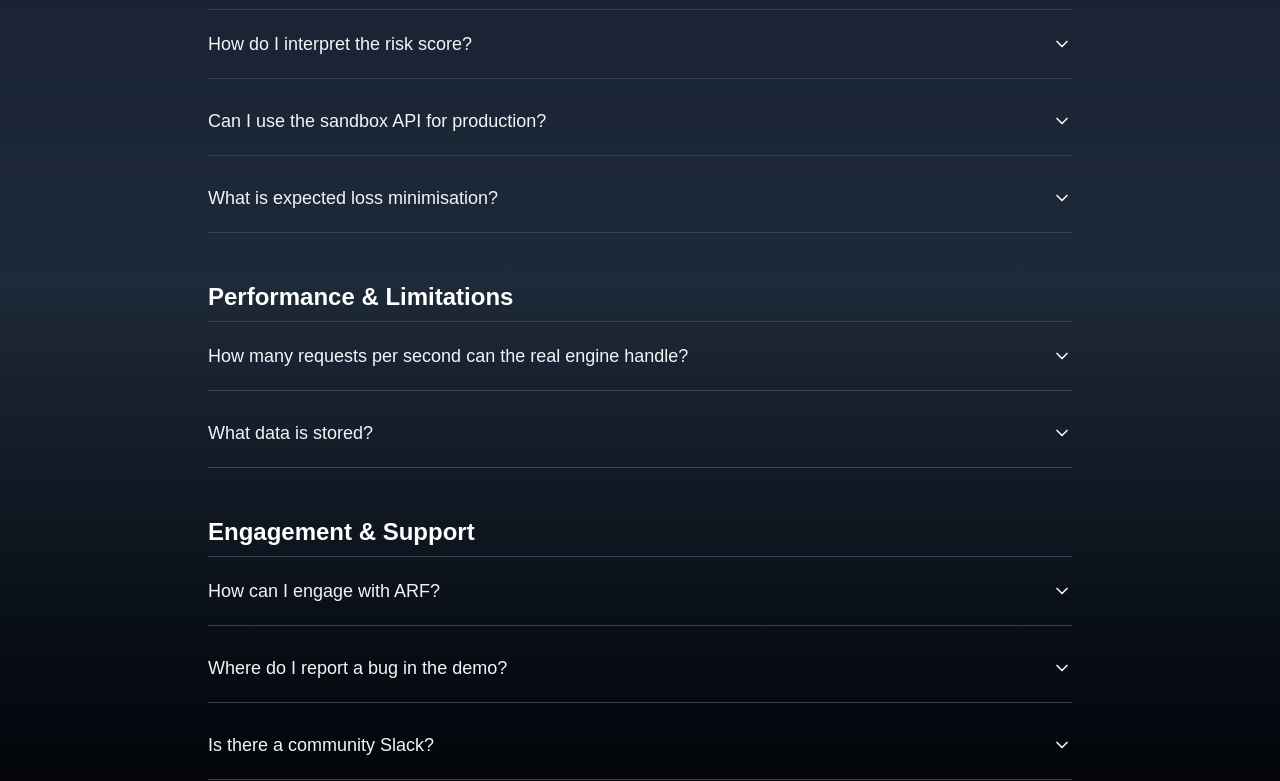
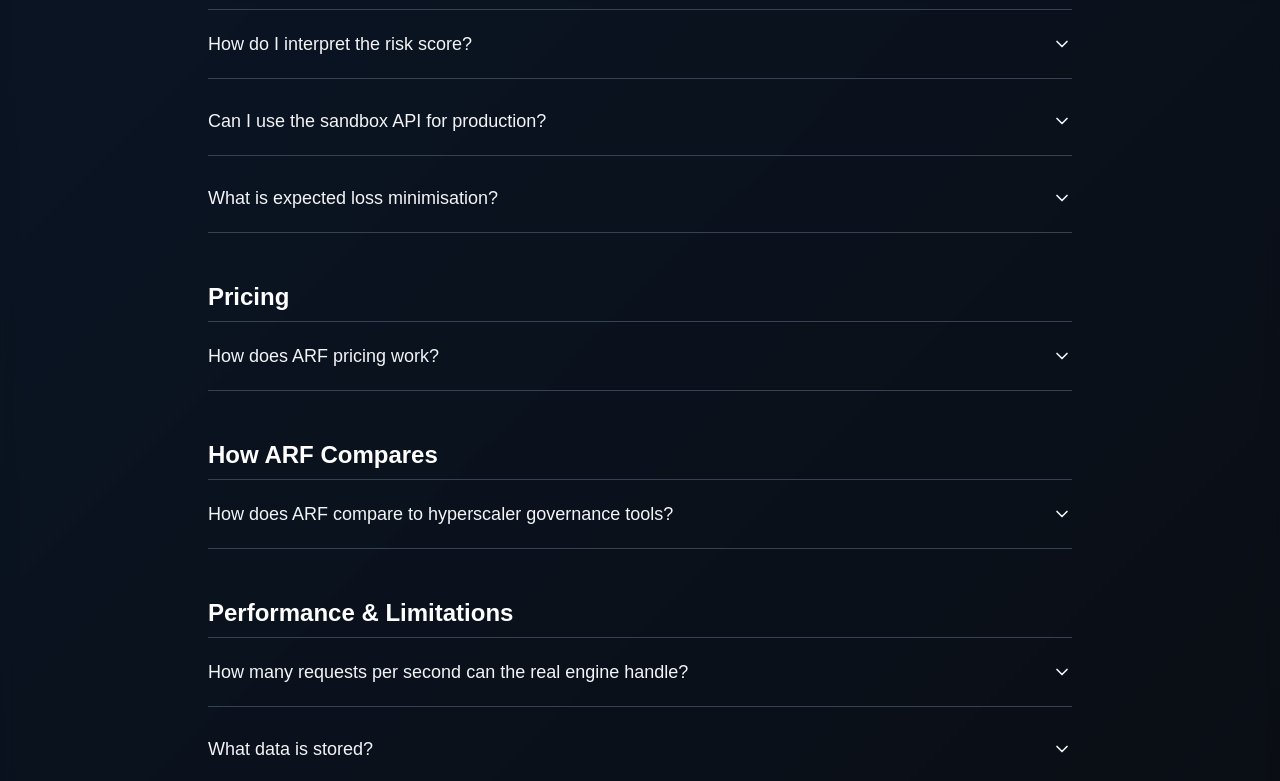
Before and after one commit to arf-foundation/arf-frontend, a Next.js app: page /faq in a window 1280 px wide. Shown: the part 632-1413 px from the top of the page. Built offline with nearby package versions, Linux system fonts and the light colour scheme.

Commit message:
Enhance FAQPage with Pricing and Competitors sections
Added sections for Pricing and Competitors with FAQ items.

```diff
--- a/app/faq/page.tsx
+++ b/app/faq/page.tsx
@@ -5,7 +5,7 @@ import { ChevronDown, ChevronUp } from 'lucide-react';
 
 export default function FAQPage() {
   return (
-    <div className="min-h-screen bg-gradient-to-b from-gray-900 via-gray-800 to-black text-white">
+    <div className="min-h-screen text-white">
       <div className="container mx-auto px-4 py-6 sm:py-8 max-w-4xl">
         <h1 className="text-3xl sm:text-4xl font-bold mb-4 bg-gradient-to-r from-blue-400 to-purple-400 bg-clip-text text-transparent">
           Frequently Asked Questions
@@ -58,6 +58,37 @@ export default function FAQPage() {
           </div>
         </section>
 
+        {/* Pricing */}
+        <section className="mb-10 sm:mb-12">
+          <h2 className="text-xl sm:text-2xl font-semibold mb-4 border-b border-gray-700 pb-2">Pricing</h2>
+          <div className="space-y-5 sm:space-y-6">
+            <FAQItem
+              question="How does ARF pricing work?"
+              answer={
+                <>
+                  ARF uses a <strong>hybrid pricing model</strong>. Enterprises pay a fixed deployment fee starting at $50k, plus either an outcome‑based fee (a percentage of verified risk reduction) or a monthly retainer. Pilot access is time‑limited and free for qualified teams. See the{' '}
+                  <a href="/pricing" className="text-blue-400 hover:underline">Access Models</a> page for details.
+                </>
+              }
+            />
+          </div>
+        </section>
+
+        {/* Competitors */}
+        <section className="mb-10 sm:mb-12">
+          <h2 className="text-xl sm:text-2xl font-semibold mb-4 border-b border-gray-700 pb-2">How ARF Compares</h2>
+          <div className="space-y-5 sm:space-y-6">
+            <FAQItem
+              question="How does ARF compare to hyperscaler governance tools?"
+              answer={
+                <>
+                  Hyperscalers build governance into their own platforms — ARF is <strong>infrastructure‑agnostic</strong>. It works across AWS, Azure, GCP, and on‑premises. New entrants focus on model‑level guardrails; ARF operates at the <strong>decision layer</strong>, evaluating the action, not just the prompt. The difference: most tools advise; ARF enforces — and when it can’t, it escalates to a human with a complete audit trail.
+                </>
+              }
+            />
+          </div>
+        </section>
+
         {/* Performance & Limitations */}
         <section className="mb-10 sm:mb-12">
           <h2 className="text-xl sm:text-2xl font-semibold mb-4 border-b border-gray-700 pb-2">Performance & Limitations</h2>
@@ -89,7 +120,7 @@ export default function FAQPage() {
               question="Is there a community Slack?"
               answer={
                 <>
-                  There is an invite‑only Slack workspace for pilot customers and approved collaborators.{" "}
+                  There is an invite‑only Slack workspace for pilot customers and approved collaborators.{' '}
                   <a href="https://join.slack.com/t/arf-gnv9451/shared_invite/zt-3t2omlgwg-Zf5_jmy9EIU~b51kMJ8Zdg" target="_blank" rel="noopener noreferrer" className="text-blue-400 hover:underline">
                     Join here
                   </a>
@@ -110,7 +141,7 @@ export default function FAQPage() {
             />
             <FAQItem
               question="Can I use the real engine in a commercial product?"
-              answer="Yes, under a pilot or enterprise agreement. Outcome‑based pricing applies. Contact us for details."
+              answer="Yes, under a pilot or enterprise agreement. Hybrid pricing (fixed deployment fee plus outcome‑based or retainer) applies. Contact us for details."
             />
           </div>
         </section>
```
